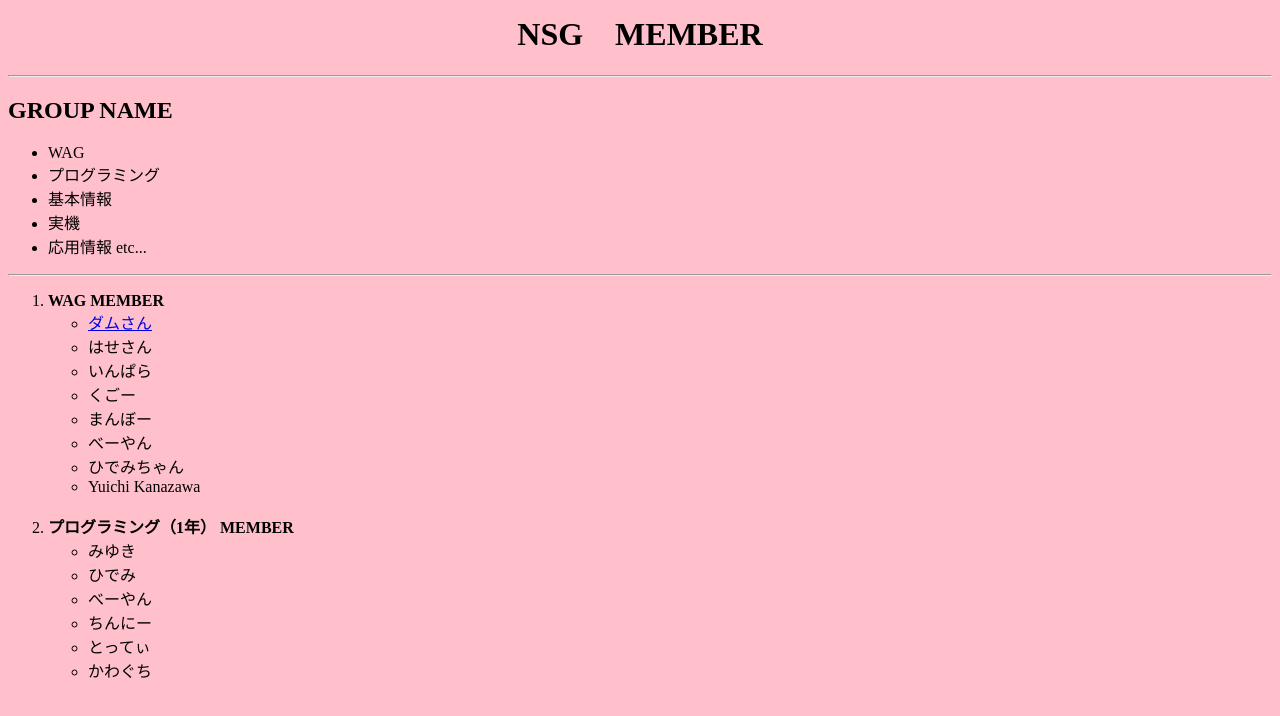
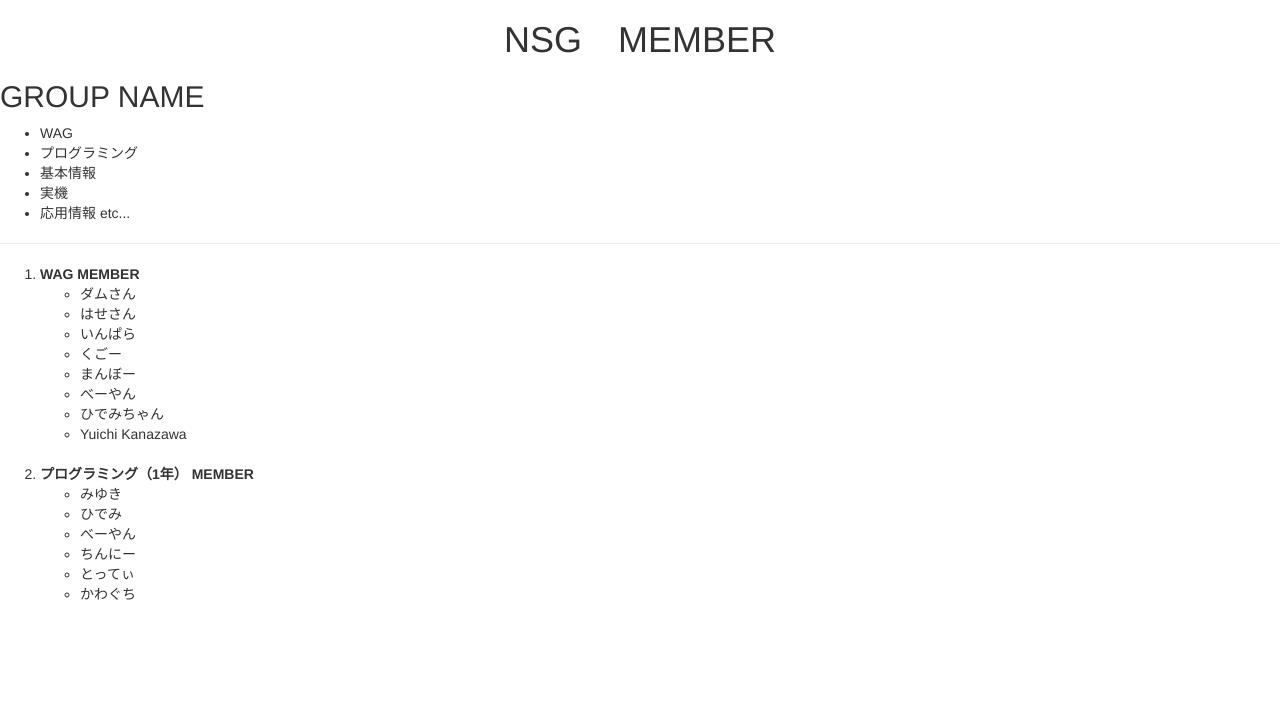
Before and after one commit to zagger/zagger.github.io, a plain HTML site: page miyuki31.github.io/index.html in a window 1280 px wide. Drawn offline with nearby package versions, Linux system fonts and the light colour scheme.

Commit message:
add bootstrap

```diff
--- a/miyuki31.github.io/index.html
+++ b/miyuki31.github.io/index.html
@@ -1,21 +1,24 @@
 <html>
-	<body bgcolor='pink'>
-		<h1 align='center'>
-			NSG　MEMBER</h1><!--←見出し-->
-		<hr>
-		<h2>
-			GROUP NAME</h2>
+	<head>
+<!-- Latest compiled and minified CSS -->
+<link rel="stylesheet" href="https://maxcdn.bootstrapcdn.com/bootstrap/3.3.2/css/bootstrap.min.css">
+
+<!-- Optional theme -->
+<link rel="stylesheet" href="https://maxcdn.bootstrapcdn.com/bootstrap/3.3.2/css/bootstrap-theme.min.css">
+
+<!-- Latest compiled and minified JavaScript -->
+<script src="https://maxcdn.bootstrapcdn.com/bootstrap/3.3.2/js/bootstrap.min.js"></script>
+	</head>
+	<body bgcolor='MidnightBlue'>
+		<h1 align='center'> NSG　MEMBER</h1><!--←見出し-->
+
+		<h2> GROUP NAME</h2>
 		<ul>
-			<li>
-				WAG</li>
-			<li>
-				プログラミング</li>
-			<li>
-				基本情報</li>
-			<li>
-				実機</li>
-			<li>
-				応用情報 etc...</li>
+			<li> WAG</li>
+			<li> プログラミング</li>
+			<li> 基本情報</li>
+			<li> 実機</li>
+			<li> 応用情報 etc...</li>
 		</ul>
 
 		<hr>
@@ -25,7 +28,7 @@
 				<b>WAG MEMBER</b>
 					<br>
 					<ul>
-						<li><a href = "../folder/nsg_member.html">ダムさん</a></li>
+						<li>ダムさん</a></li>
 						<li>はせさん</li>
 						<li>いんぱら</li>
 						<li>くごー</li>
```
